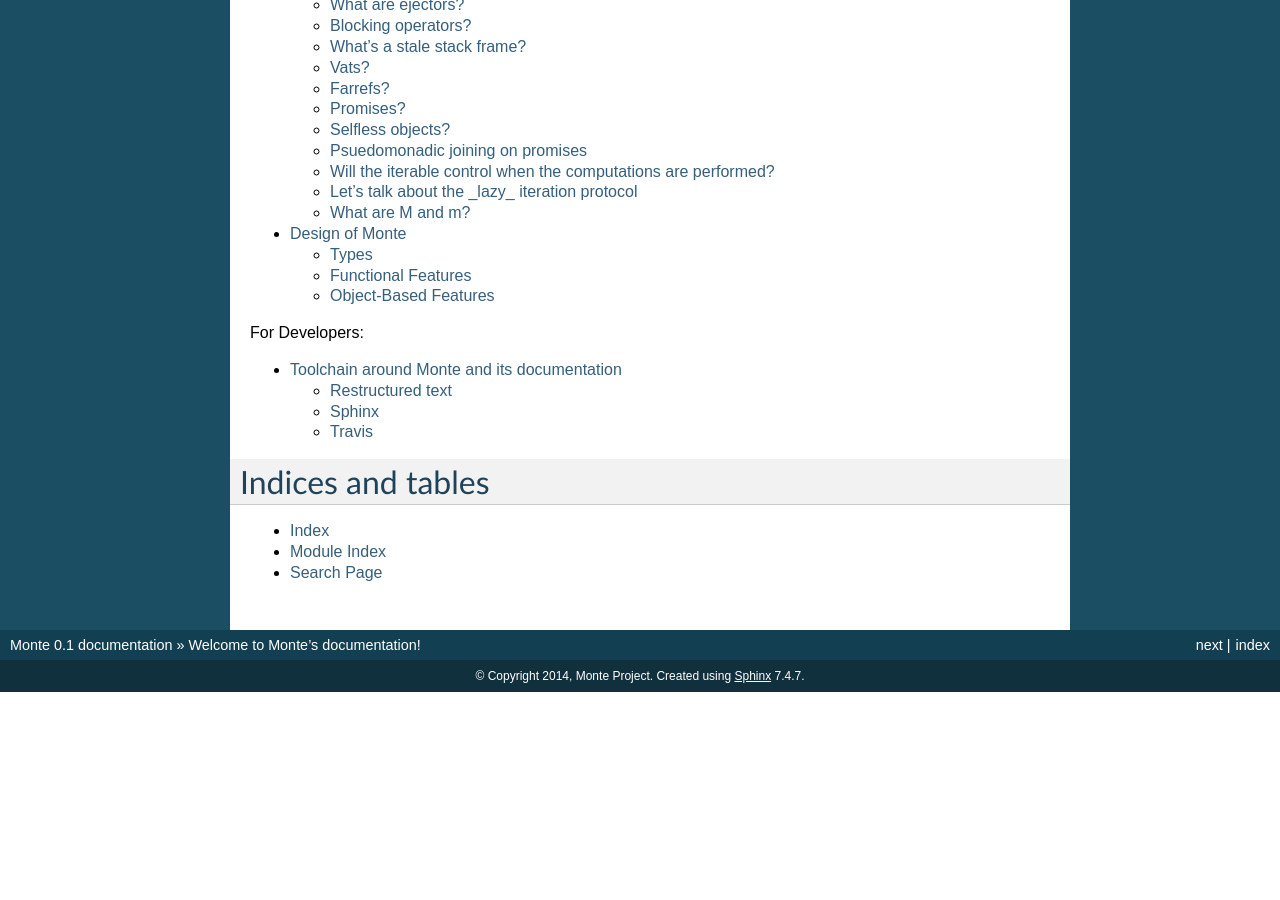
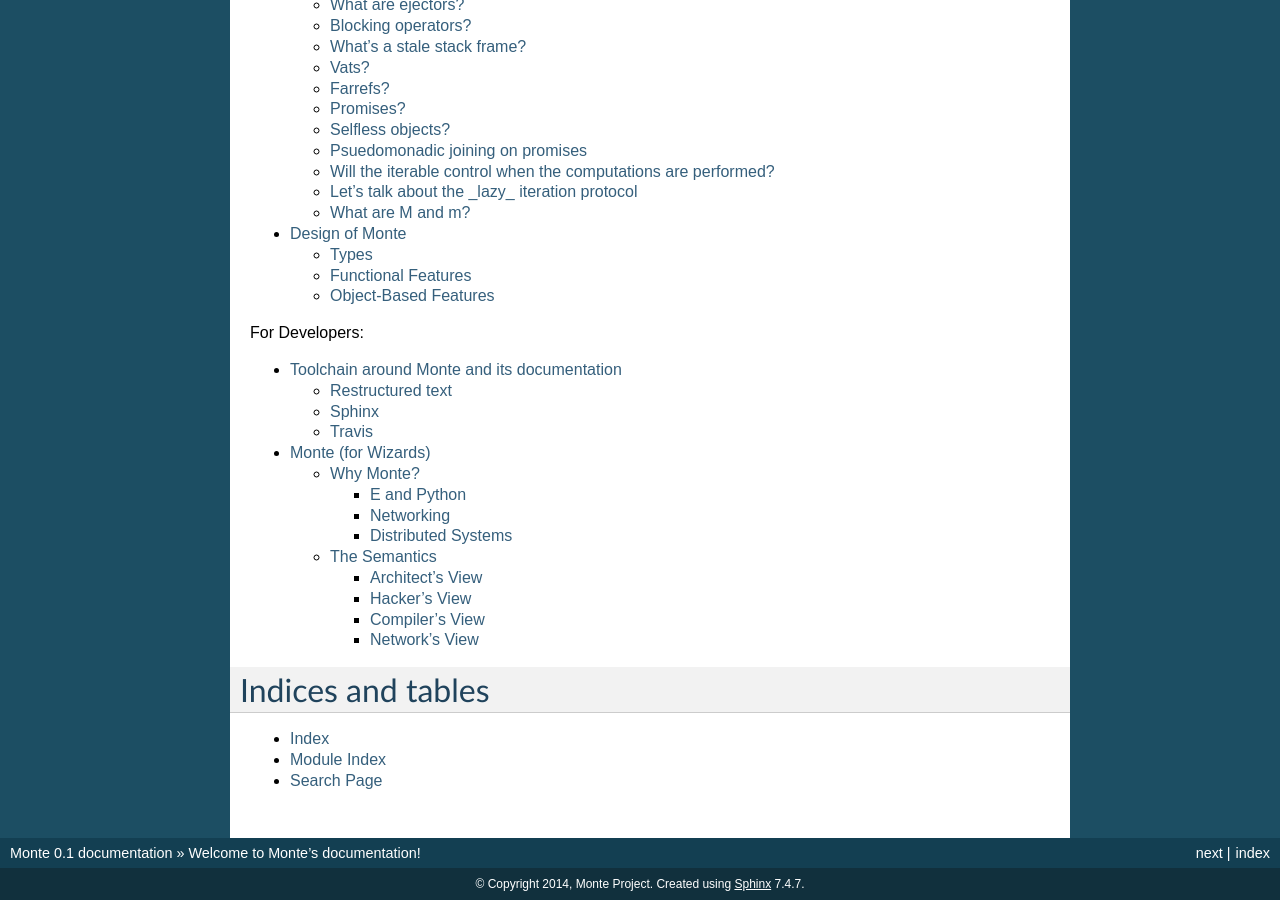
Before and after one commit to monte-language/monte, a Sphinx documentation site: the page built from docs/source/index.rst, in a window 1280 px wide and 900 px high, scrolled down 711 px. Built offline with Sphinx 7.4.7, drawn with Linux system fonts in a browser that asks for light colours; before the commit the page ends 1403 px from its top, so only the background shows below that; some of the changed lines change nothing that is shown.

Commit message:
docs: Start really fleshing out MfW.

```diff
--- a/docs/source/index.rst
+++ b/docs/source/index.rst
@@ -21,6 +21,7 @@ For Developers:
 .. toctree::
 
     tools
+    wizard
 
 
 
--- /dev/null
+++ b/docs/source/wizard.rst
@@ -0,0 +1,104 @@
+===================
+Monte (for Wizards)
+===================
+
+Why Monte?
+==========
+
+Every new language should solve a problem. What problem does Monte solve?
+
+E and Python
+------------
+
+Monte is based on E, a language intended for secure distributed computation.
+Monte also incorporates many syntactic ideas from Python, a language designed
+for readability and simplicity. The design of Monte incorporates both of these
+languages' philosophies, with the goal of supporting environments that are
+orders of magnitude more complex than existing systems.
+
+For a history of E's ideas, see http://www.erights.org/history/index.html
+
+Networking
+----------
+
+Unlike many other contemporary programming languages, Monte does not need an
+additional networking library to provide solid primitive and high-level
+networking operations. This is because Monte was designed to handle networking
+as easily as any other kind of input or output.
+
+Distributed Systems
+-------------------
+
+Monte comes with builtin explicit parallelism suitable for scaling to
+arbitrary numbers of processes or machines, and a well-defined concurrency
+system that simplifies and streamlines the task of writing event-driven code.
+
+Monte has one parallel primitive: the **vat**. Vats are objects which
+encapsulate an entire Monte runtime and isolate other objects from objects in
+other vats. Vats are able to communicate across a variety of gulfs, from
+inter-process threads to separate machines on a network.
+
+Monte also has one concurrent operation. Monte permits messages to be passed
+as **eventual sends**. An eventually-sent message will be passed to the target
+object at a later time, generating a **promise** which can have more messages
+sent to it. Unlike similar mechanisms in Twisted, Node.js, etc., Monte builds
+promises and eventual sending directly into the language and runtime, removing
+the need for extraneous libraries.
+
+The Semantics
+=============
+
+Architect's View
+----------------
+
+Monte programs are a collection of vats, running in one or more processes on
+one or more hosts. Vats contain three elements: a stack, a queue, and a heap.
+All three contain Monte objects. The queue contains messages to objects in the
+heap; messages consist of a verb and may contain objects passed as arguments.
+Execution of code in a vat progresses by **turns**; each turn is started by
+delivering the next message in the queue to its recipient, which can result in
+activation records being placed on the stack and further messages going into
+the queue. The turn progresses until the stack is empty. A new turn begins
+with the next message on the queue.
+
+Hacker's View
+-------------
+
+Monte is a pure object-based language in the Smalltalk tradition. All values
+are objects and all computation is done by sending messages to objects.
+Unlike Smalltalk, Python, Java, etc., objects are not instances of classes.
+Unlike Self or JavaScript, objects are not derived from prototypes. Monte
+objects are defined via object literal syntax as closures over variable
+bindings. Specifically unlike Python, objects don't have attributes, merely
+responses to messages.
+
+Compiler's View
+---------------
+
+Monte provides both immediate, synchronous calls to methods and eventual,
+asynchronous sends to methods. The former provides the usual
+subroutine-invocation semantics, whereas the latter enqueues a message to be
+delivered in a subsequent vat turn. Monte names for objects are encapsulated
+in bindings.
+
+A Monte name binding consists of a slot and a slot guard. Assignment to names
+and accessing names invokes methods on that name's slot. This can be used to
+share state between objects, and perform actions on reads from/writes to
+names. Slot guards for bindings closed over an object are revealed to
+auditors, during auditing.
+
+Name bindings may have guards, which are given objects and may either accept,
+coerce, or reject them. Coercion results in the value produced by the guard
+being different from the specimen given. The specimen may be asked to conform
+itself to the guard as part of coercion.
+
+Interface expressions are a tool for creating trivial guards; an object
+expression may declare that it implements an interface, and the interface
+object may be used as a guard to accept only objects that declare that
+interface.
+
+Network's View
+--------------
+
+This is a big topic and you should read
+http://www.erights.org/elib/concurrency/refmech.html for now.
```
